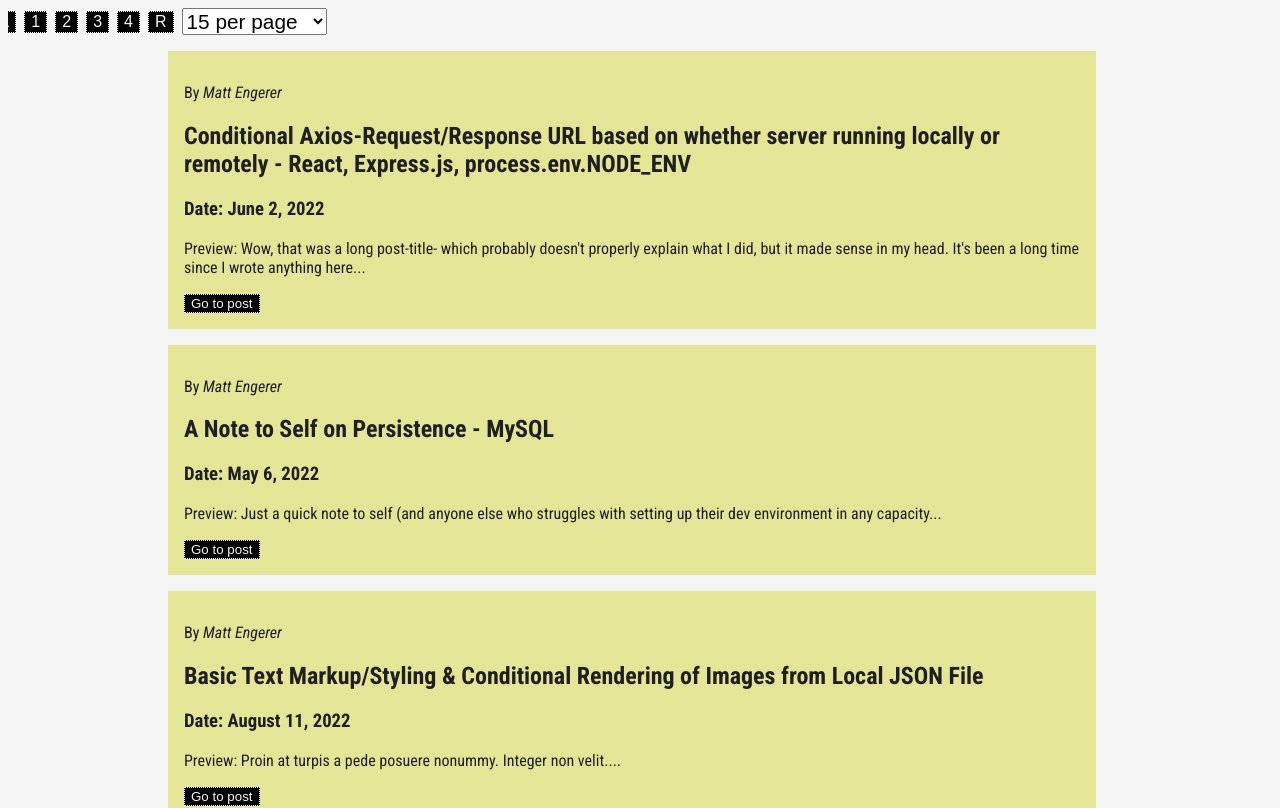
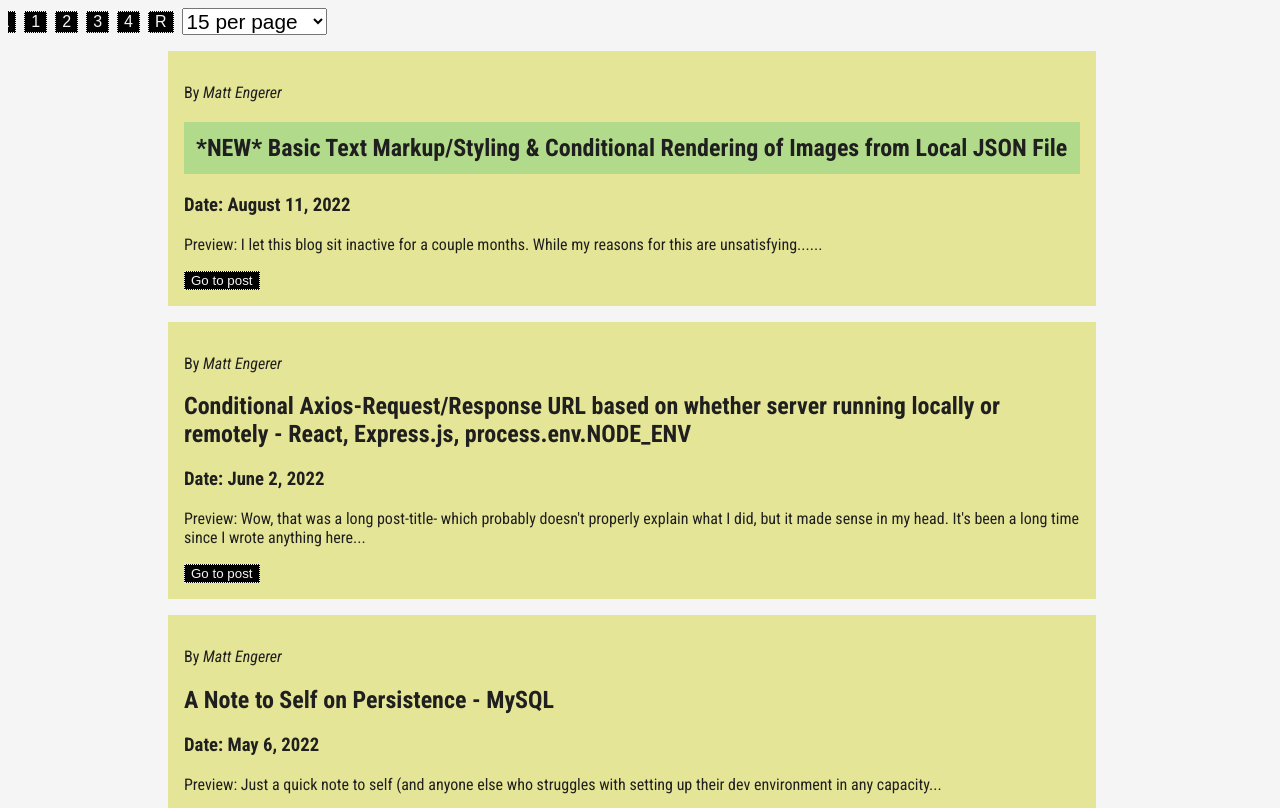
Before and after one commit to uchutanjyo/personal-blog, a React (Create React App) app: page / in a window 1280 px wide. Shown: the part 640-1448 px from the top of the page. Built offline with nearby package versions, Linux system fonts and the light colour scheme.

Commit message:
sort by date, *NEW* functionality added

```diff
--- a/src/blogposts/blogposts.json
+++ b/src/blogposts/blogposts.json
@@ -78,8 +78,8 @@
     {
       "id": 4,
       "author": "Matt Engerer",
-      "title": "Basic Text Markup/Styling & Conditional Rendering of Images from Local JSON File",
-      "preview": "Proin at turpis a pede posuere nonummy. Integer non velit.",
+      "title": "*NEW* Basic Text Markup/Styling & Conditional Rendering of Images from Local JSON File",
+      "preview": "I let this blog sit inactive for a couple months. While my reasons for this are unsatisfying...",
       "date": "August 11, 2022",
       "image": "http://dummyimage.com/200x134.png/5fa2dd/ffffff",
       "readingTimeMinutes": 13,
@@ -135,6 +135,7 @@
         ["In ProductDetails.js (detailed product info page with ‘add to cart’ button which called handleSubmit on click)."],
 
         ["successful-im2.png"],
+        ["//this screenshot will definitely be fixed soon..."],
 
         ["I realize this is not a detailed explanation whatsoever and will be of little use to most developers seeking help. For the time being, this blog is to document my own issues - for my own reference and as proof of my problem solving abilities! There, I said it! "],
 
--- a/src/components/BlogList.js
+++ b/src/components/BlogList.js
@@ -1,4 +1,4 @@
-import React from "react";
+import React, { useEffect } from "react";
 import BlogPostPreview from "./BlogPostPreview";
 import Pagination from "./Pagination";
 import blogs from "../blogposts/blogposts.json";
@@ -10,6 +10,11 @@ const BlogList = ({
   totalCount,
 }) => {
   const {pageNumbers, lastPage, currentPaginationData, pageSize, updateRowsPerPage, currentPage, onPageChange, onNext, onPrev} = usePagination({ totalCount})
+
+  const sortByDate = (array) => array.sort((a, b) => new Date(b.date) -  new Date(a.date));
+
+
+
 
   return (
     <>
@@ -26,7 +31,7 @@ const BlogList = ({
         lastPage={lastPage}
       />
       <ul>
-        {currentPaginationData.map((blog) => {
+        {sortByDate(currentPaginationData).map((blog) => {
 return (
           <BlogPostPreview
           key={blog.id}
@@ -36,6 +41,7 @@ return (
             title={blog.title}
             preview={blog.preview}
             featureImage={blog.image}
+
           />
 )}
         )}
--- a/src/components/BlogPost.js
+++ b/src/components/BlogPost.js
@@ -2,7 +2,6 @@ import React, { useState, useRef, useEffect } from "react";
 import { useGlobalContext } from "../context/Context";
 import { Link } from "react-router-dom";
 import Error from "./Error"
-import conditonalax1  from "../blogimages/conditionalax-1.png"
 
 const BlogPost = () => {
   const { currentBlogPost, resetBlogPost } = useGlobalContext();
@@ -46,7 +45,8 @@ const BlogPost = () => {
                 if (paragraph[0].includes('.png')) {
                   const screenshot = `${paragraph[0]}`
                   console.log(screenshot)
-                  return <img src={require(`../blogimages/${screenshot}`)}  style={{height:'auto',}} />
+                  return <a href={`https://github.com/uchutanjyo/personal-blog/blob/main/src/blogimages/${screenshot}?raw=true`} target="_blank">
+                  <img src={require(`../blogimages/${screenshot}`)}  style={{height:'auto',}} /></a>
                 }
 
                 return  <p key={id} style={{display:'flex', paddingTop:'.7em', lineHeight: '1.3em'}}>{paragraph}</p>
--- a/src/components/BlogPostPreview.js
+++ b/src/components/BlogPostPreview.js
@@ -20,10 +20,11 @@ import { useGlobalContext } from "../context/Context";
             navigate(`/${currentBlogPost[0].id}/blogpost`);
           }
         }, [currentBlogPost]);
+
   return (
 
     <li className={!title.includes('Placeholder') ? "blog" :"placeholder"} key={id}>
-      <div className="blogpost">
+      <div >
         <div className="image-container">
           {/* <img
             src={``}
@@ -31,7 +32,7 @@ import { useGlobalContext } from "../context/Context";
           <p>By <i>{author}</i></p>
         </div>
 
-        <h2>{title}</h2>
+        <h2 className={!title.includes('*NEW*') ? "" :"new"}>{title}</h2>
         <h3>Date: {date}</h3>
         <p className="blog-preview">Preview: {preview}...</p>
 
--- a/src/hooks/usePagination.js
+++ b/src/hooks/usePagination.js
@@ -3,10 +3,9 @@ import blogs from "../blogposts/blogposts.json";
 
 export const DOTS = "...";
 
-
 function usePagination({pageNumber}) {
   const totalCount = blogs.posts.length;
-  const defaultPaginationData = blogs.posts.slice(0, 15)
+  const defaultPaginationData = (blogs.posts.slice(0, 15))
   const defaultPageSize = 15;
   const defaultLastPage = Math.ceil(totalCount / defaultPageSize)
 
@@ -103,6 +102,8 @@ function usePagination({pageNumber}) {
     setCurrentPage(currentPage - 1);
   };
 
+
+
   // when currentPage state changes, set currentPaginationData to the following data sliced from blog.posts array
   useEffect(() => {
     let indexStart = (currentPage - 1) * pageSize;
@@ -149,6 +150,7 @@ function usePagination({pageNumber}) {
     changePageNumbers();
   }, [lastPage]);
 
+
   return {
     pageNumbers,
     lastPage,
--- a/src/styles/App.css
+++ b/src/styles/App.css
@@ -168,6 +168,15 @@ button:hover {
   list-style-type: none;
   width: 70vw;
   background-color: rgba(255, 255, 35, 0.5);
+}
+
+.blogpost {
+  padding: .5em;
+}
+
+.new {
+  padding: .5em;
+  background-color: rgba(126, 208, 128, 0.5);
 }
 
 .pagination-wrapper {
--- a/src/styles/App.scss
+++ b/src/styles/App.scss
@@ -125,6 +125,14 @@ letter-spacing: .1em;
   background-color: rgba(255, 255, 35, 0.5);
 }
 
+.blogpost {
+  padding: .5em;
+}
+
+.new {
+  padding: .5em;
+  background-color: rgba(126, 208, 128, 0.5);
+}
 .go-to-post {
 }
 
```
Also changed, not shown: 1 other file (tests, documents, lock files or other folders).
